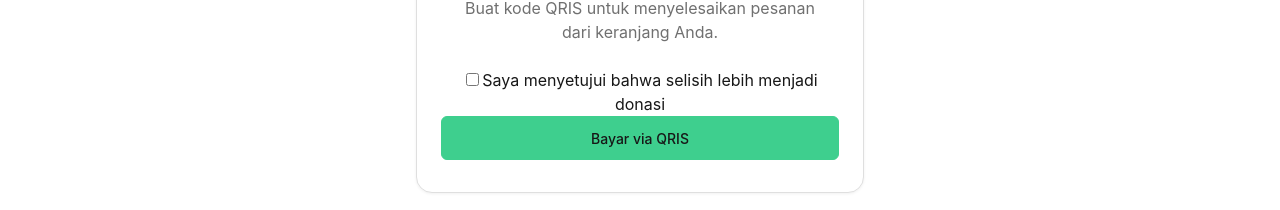
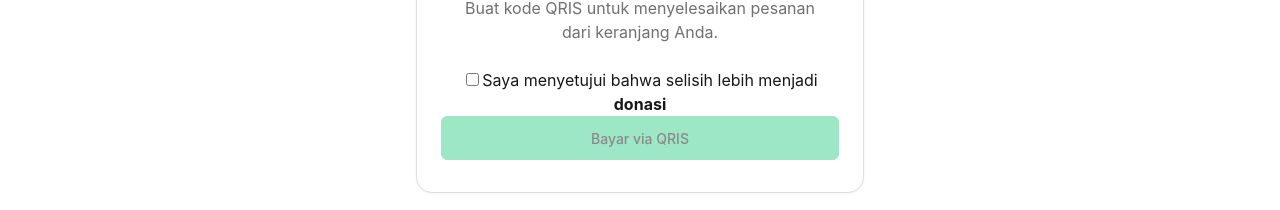
Before and after one commit to Zhvny/serenity, a React (Vite) app in the folder frontend/: page /checkout in a window 1280 px wide. Shown: the part 278-488 px from the top of the page. Built offline with nearby package versions, Linux system fonts and the light colour scheme; no server answers.

Commit message:
feat(web): consent donasi wajib + jeda baca 5 detik

```diff
--- a/frontend/src/pages/CheckoutPage.tsx
+++ b/frontend/src/pages/CheckoutPage.tsx
@@ -1,15 +1,25 @@
-import { useState } from "react";
+import { useEffect, useState } from "react";
 import { useNavigate } from "react-router";
 import { ApiError, generateCode } from "../services/api.ts";
 import { Header } from "../components/Header.tsx";
 import { Footer } from "../components/Footer.tsx";
 import { Icon } from "../components/Icon.tsx";
 
+// Jeda paksa baca sebelum checkbox aktif (detik).
+export const CONSENT_DELAY_S = 5;
+
 export function CheckoutPage() {
   const navigate = useNavigate();
   const [state, setState] = useState<"idle" | "sending" | "error">("idle");
   const [msg, setMsg] = useState("");
   const [consent, setConsent] = useState(false);
+  const [waitLeft, setWaitLeft] = useState(CONSENT_DELAY_S);
+
+  useEffect(() => {
+    if (waitLeft <= 0) return;
+    const t = setTimeout(() => setWaitLeft((s) => s - 1), 1000);
+    return () => clearTimeout(t);
+  }, [waitLeft]);
 
   async function handlePay(): Promise<void> {
     setState("sending");
@@ -32,10 +42,11 @@ export function CheckoutPage() {
           <h1>Pembayaran</h1>
           <p>Buat kode QRIS untuk menyelesaikan pesanan dari keranjang Anda.</p>
           <label className="pay-consent" htmlFor="donation-consent">
-            <input id="donation-consent" type="checkbox" checked={consent} onChange={(e) => setConsent(e.target.checked)} />
-            Saya menyetujui bahwa selisih lebih menjadi donasi
+            <input id="donation-consent" type="checkbox" checked={consent} disabled={waitLeft > 0} onChange={(e) => setConsent(e.target.checked)} />
+            Saya menyetujui bahwa selisih lebih menjadi <strong>donasi</strong>
+            {waitLeft > 0 ? ` (baca dulu… ${waitLeft})` : ""}
           </label>
-          <button type="button" className="btn-primary btn-lg pay-cta" disabled={state === "sending"} onClick={() => void handlePay()}>
+          <button type="button" className="btn-primary btn-lg pay-cta" disabled={state === "sending" || !consent} onClick={() => void handlePay()}>
             {state === "sending" ? "Memproses…" : "Bayar via QRIS"}
           </button>
           {state === "error" ? <p className="detail-msg detail-msg--err" role="alert">{msg}</p> : null}
```
Also changed, not shown: 1 other file (tests, documents, lock files or other folders).
